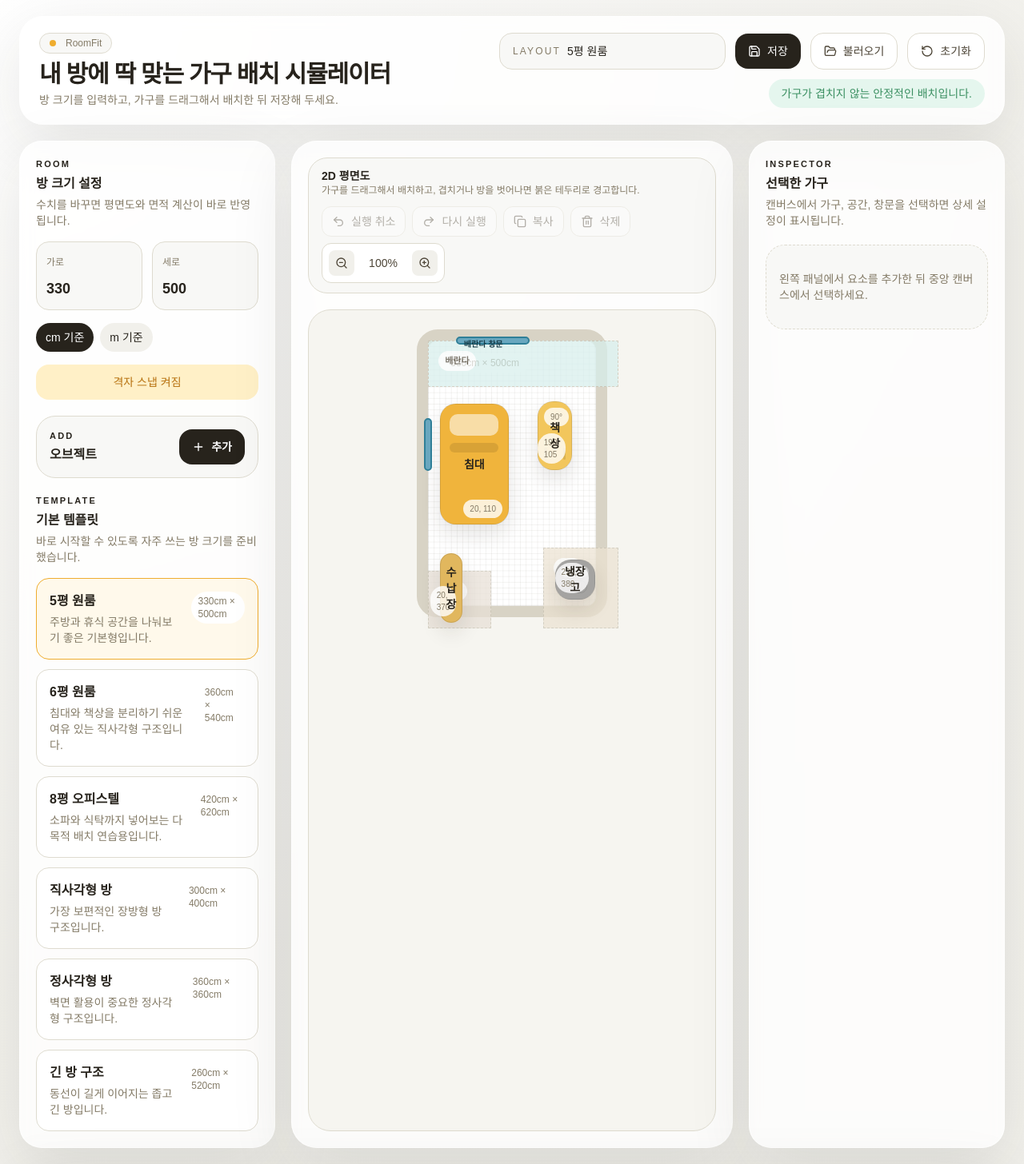
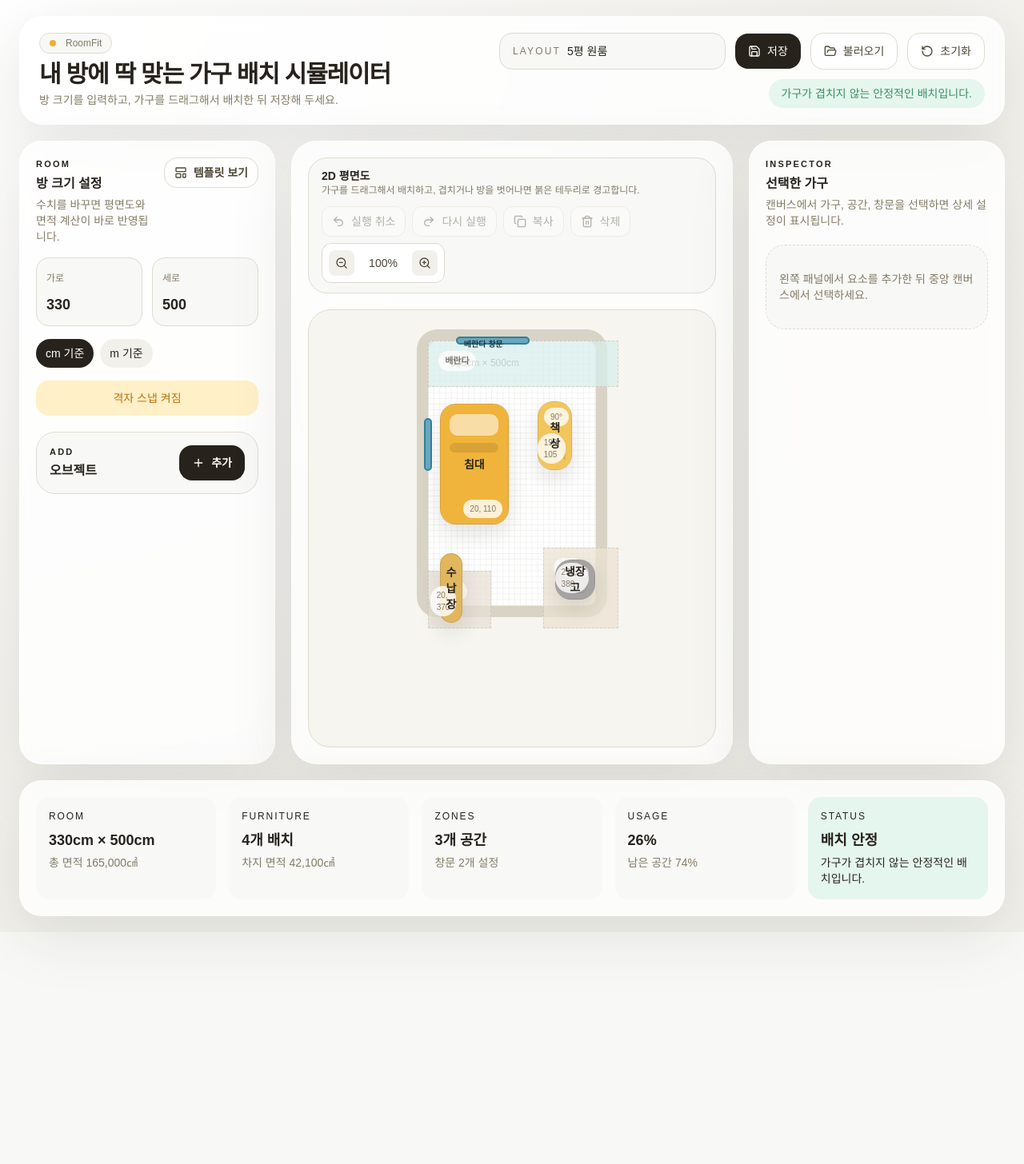
Before and after one commit to GaeTaeng/roomfit, a React (Vite) app: page / in a window 1280 px wide. Shown: the top 1456 px of the page at 80% size. After the commit the page ends 1166 px from the top, so only its background shows below. Built offline with nearby package versions, Linux system fonts and the light colour scheme; the HTML template or start-up script is replaced by a standard one.

Commit message:
feat: move templates into dialog

```diff
--- a/src/components/LeftSidebar.tsx
+++ b/src/components/LeftSidebar.tsx
@@ -1,10 +1,9 @@
 import { useState } from "react";
-import { Plus } from "lucide-react";
-import { ROOM_TEMPLATES } from "../constants/templates";
+import { LayoutTemplate, Plus } from "lucide-react";
 import type { FurnitureType, LayoutRecord, Room, SpaceType, Unit, WindowSide } from "../types";
-import { formatDimension } from "../utils/layout";
 import { ObjectAddDialog } from "./ObjectAddDialog";
 import { SectionTitle } from "./SectionTitle";
+import { TemplateDialog } from "./TemplateDialog";
 
 interface LeftSidebarProps {
   room: Room;
@@ -43,6 +42,7 @@ export const LeftSidebar = ({
   onToggleSnap,
 }: LeftSidebarProps) => {
   const [isAddDialogOpen, setIsAddDialogOpen] = useState(false);
+  const [isTemplateDialogOpen, setIsTemplateDialogOpen] = useState(false);
   const roomWidthInput = room.unit === "m" ? Number((room.width / 100).toFixed(2)) : room.width;
   const roomHeightInput = room.unit === "m" ? Number((room.height / 100).toFixed(2)) : room.height;
   const roomStep = room.unit === "m" ? "0.1" : "10";
@@ -51,7 +51,17 @@ export const LeftSidebar = ({
   return (
     <aside className="space-y-5 rounded-[28px] border border-white/70 bg-white/80 p-5 shadow-paper backdrop-blur">
       <section className="space-y-4">
-        <SectionTitle eyebrow="Room" title="방 크기 설정" description="수치를 바꾸면 평면도와 면적 계산이 바로 반영됩니다." />
+        <div className="flex items-start justify-between gap-3">
+          <SectionTitle eyebrow="Room" title="방 크기 설정" description="수치를 바꾸면 평면도와 면적 계산이 바로 반영됩니다." />
+          <button
+            type="button"
+            onClick={() => setIsTemplateDialogOpen(true)}
+            className="inline-flex shrink-0 items-center gap-2 rounded-2xl border border-ink-200 bg-white px-3 py-2 text-sm font-semibold text-ink-700 transition hover:bg-ink-50"
+          >
+            <LayoutTemplate className="h-4 w-4" aria-hidden="true" />
+            템플릿 보기
+          </button>
+        </div>
         <div className="grid grid-cols-2 gap-3">
           <label className="rounded-2xl border border-ink-200 bg-ink-50 px-3 py-3">
             <span className="text-xs font-medium text-ink-500">가로</span>
@@ -173,34 +183,6 @@ export const LeftSidebar = ({
       </section>
     ) : null}
 
-    <section className="space-y-4">
-      <SectionTitle eyebrow="Template" title="기본 템플릿" description="바로 시작할 수 있도록 자주 쓰는 방 크기를 준비했습니다." />
-      <div className="space-y-3">
-        {ROOM_TEMPLATES.map((template) => (
-          <button
-            key={template.id}
-            type="button"
-            onClick={() => onSelectTemplate(template.id)}
-            className={`w-full rounded-2xl border px-4 py-4 text-left transition ${
-              selectedTemplateId === template.id
-                ? "border-accent-500 bg-accent-50"
-                : "border-ink-200 bg-white hover:border-ink-300 hover:bg-ink-50"
-            }`}
-          >
-            <div className="flex items-start justify-between gap-3">
-              <div>
-                <p className="font-semibold text-ink-900">{template.name}</p>
-                <p className="mt-1 text-sm text-ink-500">{template.description}</p>
-              </div>
-              <span className="rounded-full bg-white px-2 py-1 text-xs font-medium text-ink-500">
-                {formatDimension(template.room.width, room.unit)} × {formatDimension(template.room.height, room.unit)}
-              </span>
-            </div>
-          </button>
-        ))}
-      </div>
-    </section>
-
       <ObjectAddDialog
         isOpen={isAddDialogOpen}
         onClose={() => setIsAddDialogOpen(false)}
@@ -208,6 +190,13 @@ export const LeftSidebar = ({
         onAddZone={onAddZone}
         onAddWindow={onAddWindow}
       />
+      <TemplateDialog
+        isOpen={isTemplateDialogOpen}
+        selectedTemplateId={selectedTemplateId}
+        roomUnit={room.unit}
+        onClose={() => setIsTemplateDialogOpen(false)}
+        onSelectTemplate={onSelectTemplate}
+      />
     </aside>
   );
 };
--- /dev/null
+++ b/src/components/TemplateDialog.tsx
@@ -0,0 +1,82 @@
+import { LayoutTemplate, X } from "lucide-react";
+import { ROOM_TEMPLATES } from "../constants/templates";
+import type { Room } from "../types";
+import { formatDimension } from "../utils/layout";
+
+interface TemplateDialogProps {
+  isOpen: boolean;
+  selectedTemplateId: string | null;
+  roomUnit: Room["unit"];
+  onClose: () => void;
+  onSelectTemplate: (templateId: string) => void;
+}
+
+export const TemplateDialog = ({
+  isOpen,
+  selectedTemplateId,
+  roomUnit,
+  onClose,
+  onSelectTemplate,
+}: TemplateDialogProps) => {
+  if (!isOpen) {
+    return null;
+  }
+
+  const handleSelectTemplate = (templateId: string) => {
+    onSelectTemplate(templateId);
+    onClose();
+  };
+
+  return (
+    <div className="fixed inset-0 z-50 flex items-start justify-center bg-ink-900/30 px-4 py-8 backdrop-blur-sm">
+      <div className="max-h-[calc(100vh-64px)] w-full max-w-3xl overflow-hidden rounded-[28px] border border-white/80 bg-white shadow-paper">
+        <div className="flex items-center justify-between border-b border-ink-100 px-5 py-4">
+          <div>
+            <p className="text-xs font-semibold uppercase tracking-[0.2em] text-ink-400">Template</p>
+            <h2 className="mt-1 text-lg font-semibold text-ink-900">기본 템플릿</h2>
+          </div>
+          <button
+            type="button"
+            onClick={onClose}
+            className="inline-flex h-10 w-10 items-center justify-center rounded-2xl border border-ink-200 bg-white text-ink-700 transition hover:bg-ink-50"
+            aria-label="닫기"
+          >
+            <X className="h-5 w-5" aria-hidden="true" />
+          </button>
+        </div>
+
+        <div className="max-h-[calc(100vh-160px)] overflow-y-auto p-5">
+          <div className="grid gap-3 md:grid-cols-2">
+            {ROOM_TEMPLATES.map((template) => {
+              const selected = selectedTemplateId === template.id;
+
+              return (
+                <button
+                  key={template.id}
+                  type="button"
+                  onClick={() => handleSelectTemplate(template.id)}
+                  className={`rounded-2xl border p-4 text-left transition hover:-translate-y-0.5 hover:shadow-md ${
+                    selected ? "border-accent-500 bg-accent-50" : "border-ink-200 bg-white hover:border-ink-300"
+                  }`}
+                >
+                  <div className="flex items-start justify-between gap-3">
+                    <div className="min-w-0">
+                      <div className="mb-4 flex h-10 w-10 items-center justify-center rounded-2xl bg-ink-100 text-ink-700">
+                        <LayoutTemplate className="h-5 w-5" aria-hidden="true" />
+                      </div>
+                      <p className="font-semibold text-ink-900">{template.name}</p>
+                      <p className="mt-1 text-sm text-ink-500">{template.description}</p>
+                    </div>
+                    <span className="shrink-0 rounded-full bg-white px-2 py-1 text-xs font-medium text-ink-500">
+                      {formatDimension(template.room.width, roomUnit)} × {formatDimension(template.room.height, roomUnit)}
+                    </span>
+                  </div>
+                </button>
+              );
+            })}
+          </div>
+        </div>
+      </div>
+    </div>
+  );
+};
```
